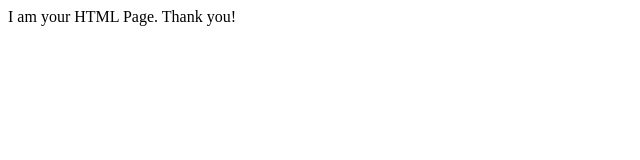
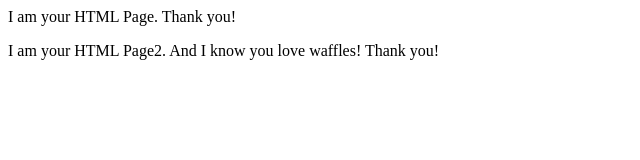
Before and after one commit to jaschluc732/caltech-pgm, a plain HTML site: page Lesson-02/index.html in a window 1280 px wide. Shown: the whole page, without its empty margins (0-640 px from the left). Drawn offline with Linux system fonts and the light colour scheme.

Commit message:
Changed html file

```diff
--- a/Lesson-02/index.html
+++ b/Lesson-02/index.html
@@ -2,5 +2,6 @@
 <head><title>HTML</title></head>
 <body>
 	<p> I am your HTML Page. Thank you! </p>
+	<p> I am your HTML Page2. And I know you love waffles! Thank you! </p>
 </body>
 </html>
```
